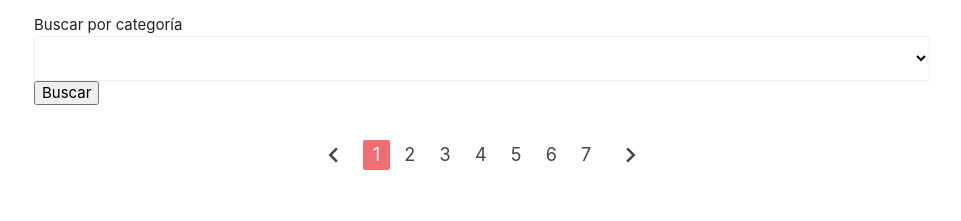
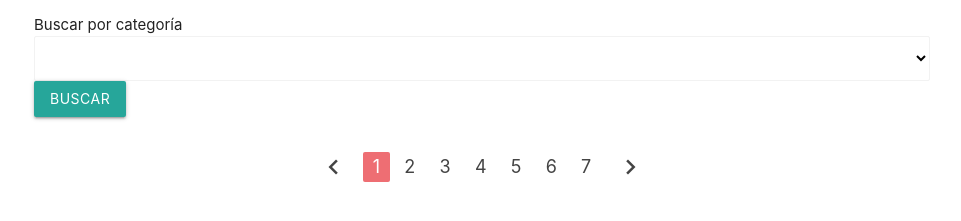
Before and after one commit to VGNieto/JS-TheCatApi, a website: page index.html in a window 1280 px wide. Shown: the part 81-302 px from the top of the page, without its empty margins (158-1119 px from the left). Drawn offline with Linux system fonts and the light colour scheme; no server answers.

Commit message:
Working, falta usar React si eso

```diff
--- a/index.html
+++ b/index.html
@@ -19,11 +19,10 @@
             <div>
                 <h3>Búsqueda de fotos de gatos</h3>
                 <span>Buscar por categoría</span>
-                <select name="categories" class="browser-default"
-                    id="categories">
+                <select name="categories" class="browser-default"id="categories">
 
                 </select>
-                <button id="buscar">Buscar</button>
+                <button class="waves-effect waves-light btn" id="buscar">Buscar</button>
             </div>
 
             <ul class="row" id="listaImagenes">
```
